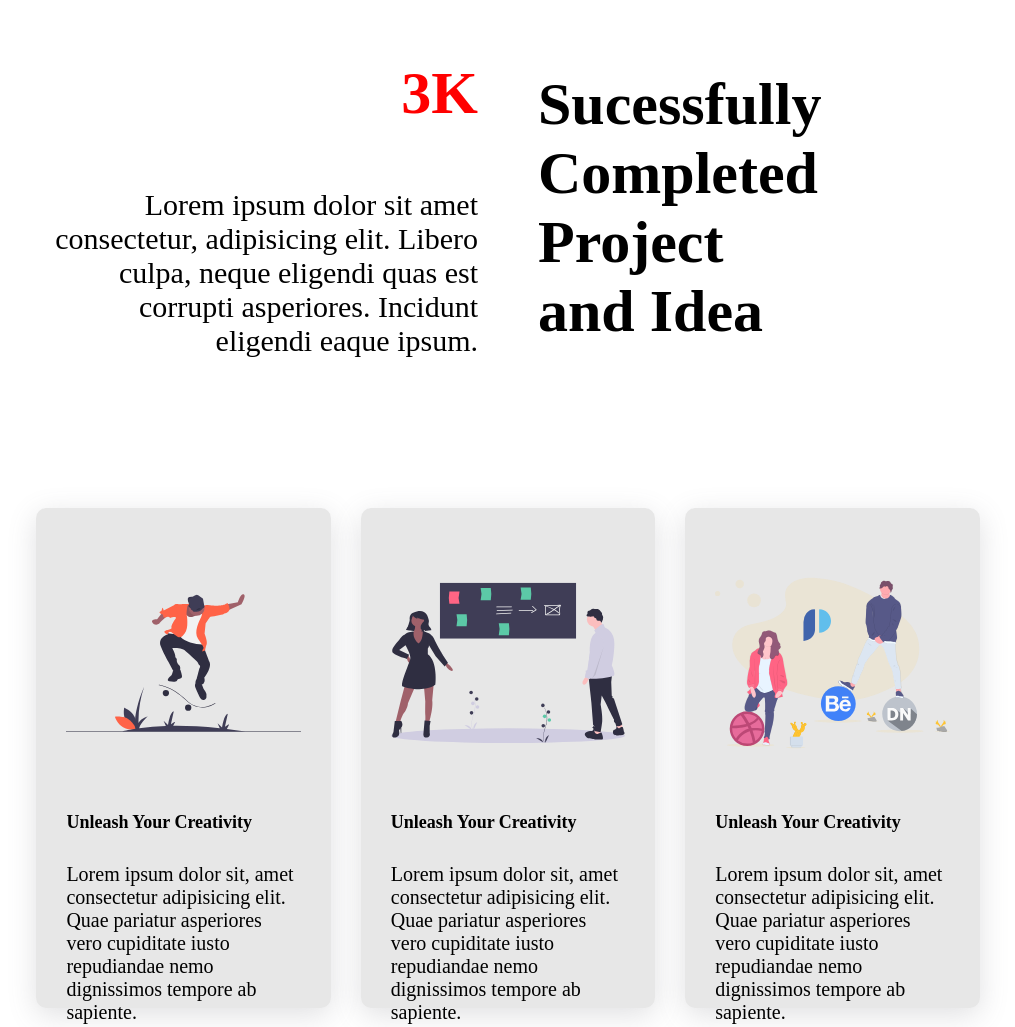
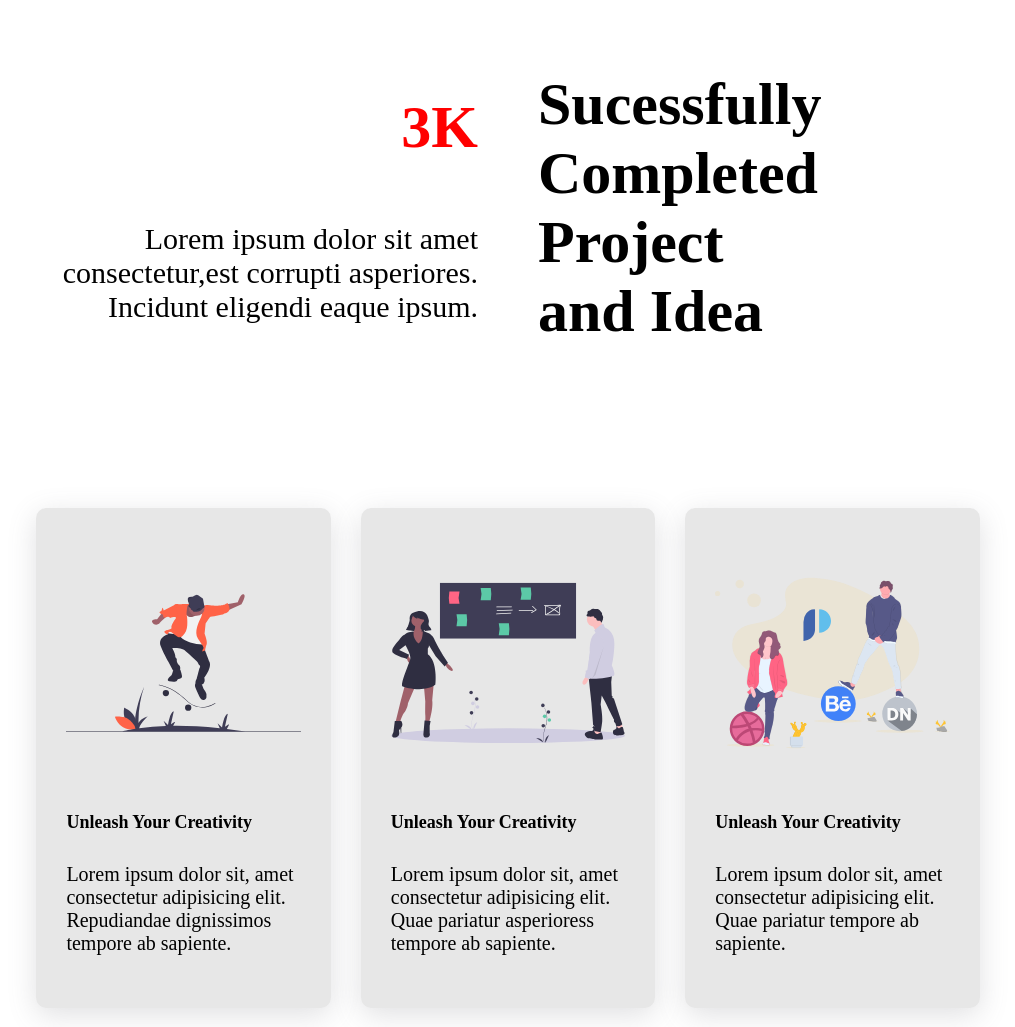
Before and after one commit to AsirAl-Anan/quick-website-, a plain HTML site: page index.html in a window 1280 px wide. Shown: the part 1280-2307 px from the top of the page, without its empty margins (132-1147 px from the left). Drawn offline with Linux system fonts and the light colour scheme.

Commit message:
Update index.html

```diff
--- a/index.html
+++ b/index.html
@@ -37,7 +37,7 @@
     <div class="text-container">
         <div class="one">
             <h1>3K</h1>
-            <p>Lorem ipsum dolor sit amet consectetur, adipisicing elit. Libero culpa, neque eligendi quas est corrupti asperiores. Incidunt eligendi eaque ipsum.</p>
+            <p>Lorem ipsum dolor sit amet consectetur,est corrupti asperiores. Incidunt eligendi eaque ipsum.</p>
         </div>
         <div class="two">
             <h1>Sucessfully <br> Completed Project <br> and Idea</h1>
@@ -48,17 +48,17 @@
         <div class="box">
             <img src="./images/illustration-5.svg" alt="">
             <h2>Unleash Your Creativity</h2>
-            <p>Lorem ipsum dolor sit, amet consectetur adipisicing elit. Quae pariatur asperiores vero cupiditate iusto repudiandae nemo dignissimos tempore ab sapiente.</p>
+            <p>Lorem ipsum dolor sit, amet consectetur adipisicing elit. Repudiandae  dignissimos tempore ab sapiente.</p>
         </div>
         <div class="box">
             <img src="./images/illustration-6.svg" alt="">
             <h2>Unleash Your Creativity</h2>
-            <p>Lorem ipsum dolor sit, amet consectetur adipisicing elit. Quae pariatur asperiores vero cupiditate iusto repudiandae nemo dignissimos tempore ab sapiente.</p>
+            <p>Lorem ipsum dolor sit, amet consectetur adipisicing elit. Quae pariatur asperioress tempore ab sapiente.</p>
         </div>
         <div class="box">
             <img src="./images/illustration-7.svg" alt="">
             <h2>Unleash Your Creativity</h2>
-            <p>Lorem ipsum dolor sit, amet consectetur adipisicing elit. Quae pariatur asperiores vero cupiditate iusto repudiandae nemo dignissimos tempore ab sapiente.</p>
+            <p>Lorem ipsum dolor sit, amet consectetur adipisicing elit. Quae pariatur tempore ab sapiente.</p>
         </div>
     </div>
     <footer>
```
